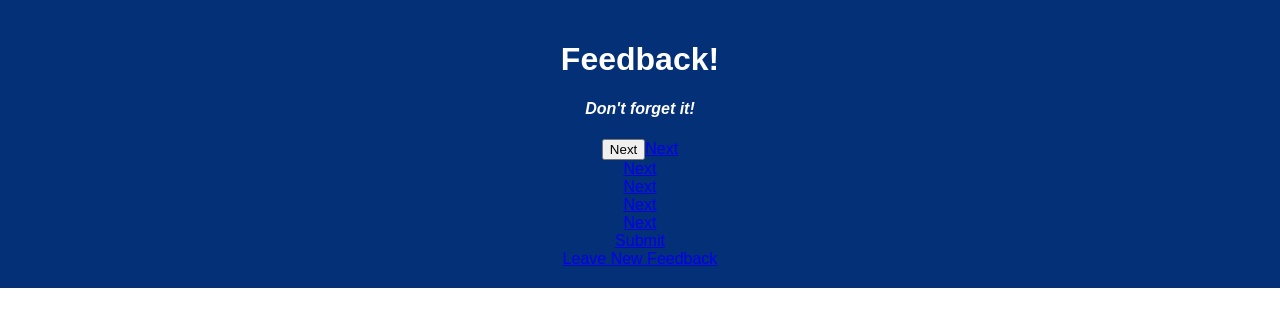
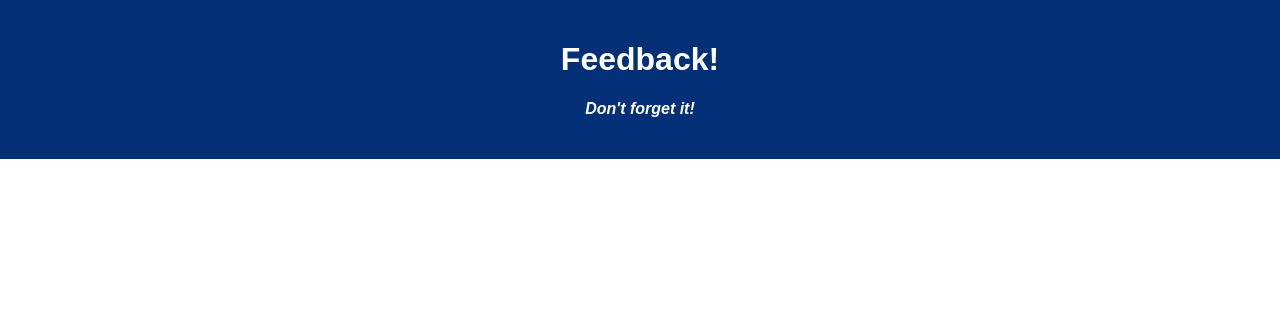
Before and after one commit to kristinhuot/weekend-redux-feedback-loop, a React (Vite) app: page / in a window 1280 px wide. Shown: the top 326 px of the page. Built offline with nearby package versions, Linux system fonts and the light colour scheme.

Commit message:
completed through first component.

```diff
--- a/src/components/App/App.jsx
+++ b/src/components/App/App.jsx
@@ -2,6 +2,8 @@ import React from 'react';
 import axios from 'axios';
 import './App.css';
 import { HashRouter as Router, Route, Link } from 'react-router-dom/cjs/react-router-dom.min';
+
+//Component Imports
 import FeelingInput from '../FeelingInput';
 import CommentsInput from '../CommentsInput'
 import Review from '../Review'
@@ -13,33 +15,14 @@ import UnderstandingInput from '../UnderstandingInput'
 function App() {
 
   return (
+    <Router>
       <div className='App'>
         <header className='App-header'>
           <h1 className='App-title'>Feedback!</h1>
           <h4>Don't forget it!</h4>
-        <Router>
-          <div>
-            <button>Next</button>
-            <Link to='/'>Next</Link>
+        </header>
       </div>
       <div>
-            <Link to='/understanding'>Next</Link>
-          </div>
-          <div>
-            <Link to='/supported'>Next</Link>
-          </div>
-          <div>
-            <Link to='/comments'>Next</Link>
-          </div>
-          <div>
-            <Link to='/review'>Next</Link>
-          </div>
-          <div>
-            <Link to='/submit'>Submit</Link>
-          </div>
-          <div>
-            <Link to='/'>Leave New Feedback</Link>
-          </div>
           <Route exact path='/'>
               <FeelingInput/>
           </Route>
@@ -61,9 +44,8 @@ function App() {
           <Route exact path='/'>
               <FeelingInput />
           </Route>
+      </div>
     </Router>
-      </header>
-    </div>
   );
 }
 
--- a/src/components/FeelingInput.jsx
+++ b/src/components/FeelingInput.jsx
@@ -1,29 +1,36 @@
 import { useState } from "react";
-import { useDispatch } from "react-redux";
+import { useDispatch, useSelector } from "react-redux";
+import { useHistory } from "react-router-dom/cjs/react-router-dom.min";
 
 function FeelingInput(){
 
 const [feelingInput, setFeelingInput] = useState(0)
 
+const feelingsData = useSelector((store => store.feelingReducer))
 const dispatch = useDispatch()
+const history = useHistory();
 
-const submitFeeling = (event) => {
-    event.preventDefault()
+const submitFeeling = () => {
 
     dispatch ({
         type: 'SUBMIT_FEELING',
         payload: feelingInput
     })
     setFeelingInput('')
+    history.push('/understanding')
 
         return (
-            <form onSubmit={submitFeeling}>
-              <input
-                value={feelingInput}
-                onChange={(e) => setFeelingInput(e.target.value)}
-              />
-              <button>Next</button>
-            </form>
+            <div>
+                <h1>How are you feeling today?</h1>
+                <input
+                    value={feelingsData}
+                    min={"1"}
+                    max={"5"}
+                    onChange={(e) => setFeelingInput(e.target.value)}
+                />
+                <button onClick={submitFeeling}>Next</button>
+
+            </div>
           )
 }
 
--- a/src/store.js
+++ b/src/store.js
@@ -10,7 +10,7 @@ const feelingReducer = (state = [], action) => {
   }
 
 const understandingReducer = (state = [], action) => {
-    if (action.type === 'UNDERSTANDING') {
+    if (action.type === 'SUBMIT_UNDERSTANDING') {
         return action.payload
     }
     return state;
```
Lines whose indentation alone changed are shown as unchanged.
